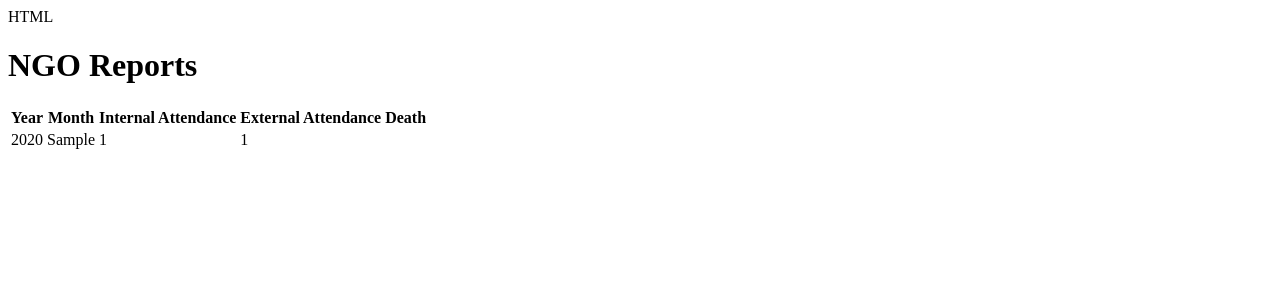
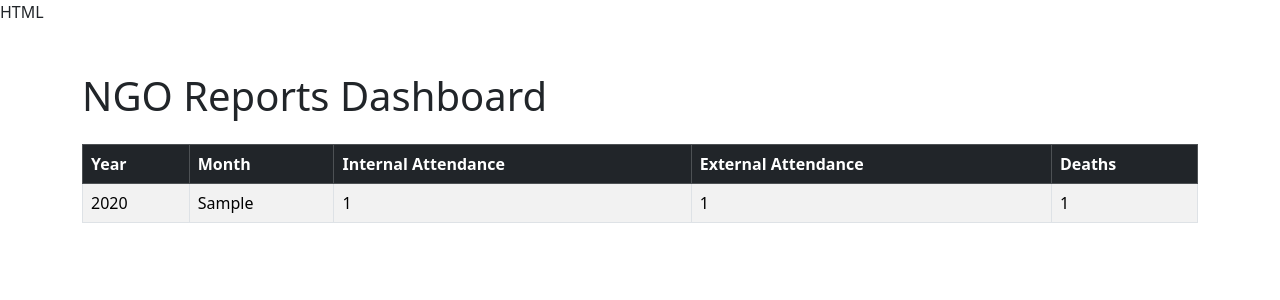
Before and after one commit to KattKriger/ngo-ai-manager, a Django app: page /reports/ in a window 1280 px wide. Shown: the top 300 px of the page. Run offline with Django 5.2, Linux system fonts and the light colour scheme; tables that the repository leaves empty hold one stand-in row (values such as "Sample post").

Commit message:
Created Django reports dashboard

```diff
--- a/reports/templates/reports/report_list.html
+++ b/reports/templates/reports/report_list.html
@@ -1,22 +1,42 @@
 HTML
 
-<h1>NGO Reports</h1>
+<!DOCTYPE html>
+<html>
+    <head>
+        <title>NGO Reports</title>
 
-<table>
+        <link
+            href="https://cdn.jsdelivr.net/npm/bootstrap@5.3.3/dist/css/bootstrap.min.css"
+            rel="stylesheet">
+    </head>
+    <body>
+        <div class="container mt-5">
+            <h1 class="mb-4">NGO Reports Dashboard</h1>
+            <table class="table table-striped table-bordered">
+                <thead class="table-dark">
                     <tr>
                         <th>Year</th>
                         <th>Month</th>
                         <th>Internal Attendance</th>
                         <th>External Attendance</th>
-        <th>Death</th>
+                        <th>Deaths</th>
                     </tr>
+                </thead>
+                <tbody>
                     {% for report in reports %}
                     <tr>
-        <td>{{ report.year}}</td>
-        <td>{{ report.month}}</td>
-        <td>{{ report.internal_attendance}}</td>
-        <td>{{ report.external_attendance}}</td>
-        <td>{{ report.death}}</td>
+                        <td>{{ report.year }}</td>
+                        <td>{{ report.month }}</td>
+                        <td>{{ report.internal_attendance }}</td>
+                        <td>{{ report.external_attendance }}</td>
+                        <td>{{ report.deaths }}</td>
                     </tr>
                     {% endfor %}
+                </tbody>
             </table>
+        </div>
+
+        <script
+            src="https://cdn.jsdelivr.net/npm/bootstrap@5.3.3/dist/js/bootstrap.bundle.min.js">
+        </script>
+</html>
```
Lines whose indentation alone changed are shown as unchanged.
